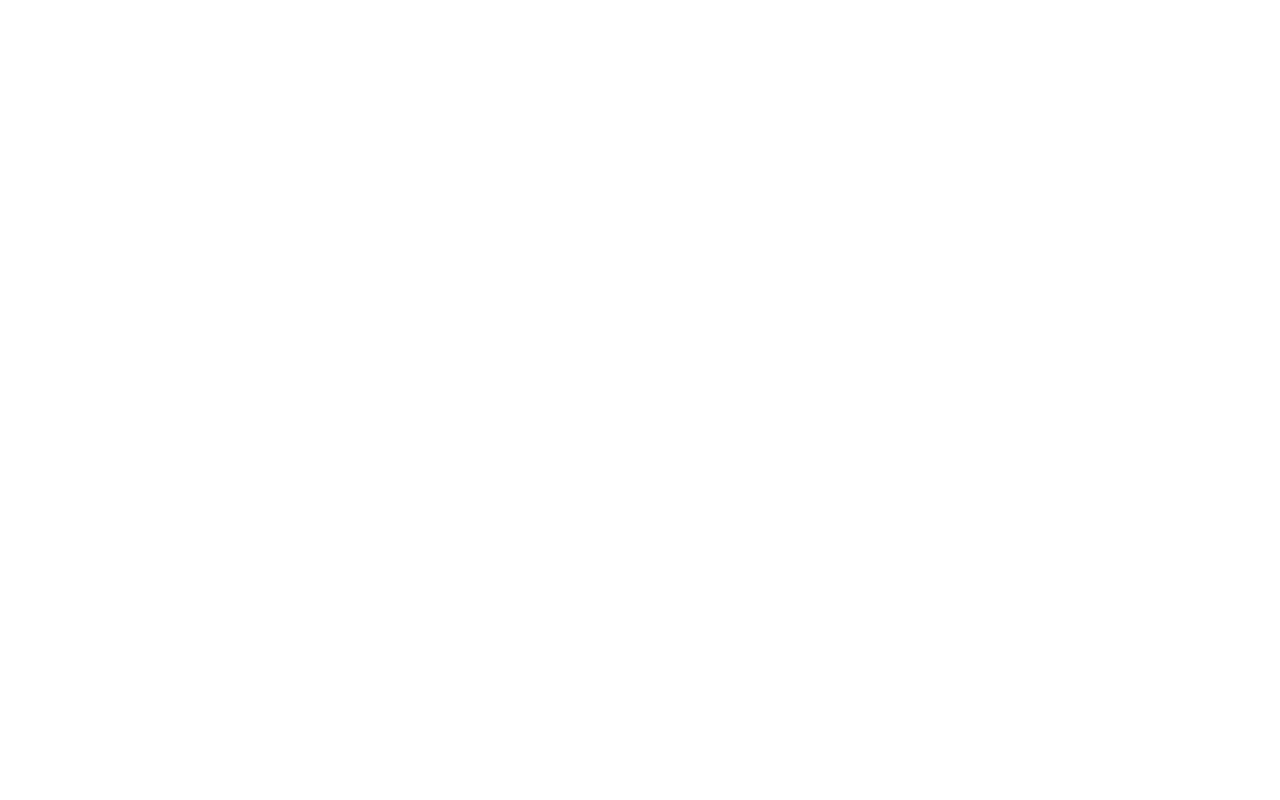
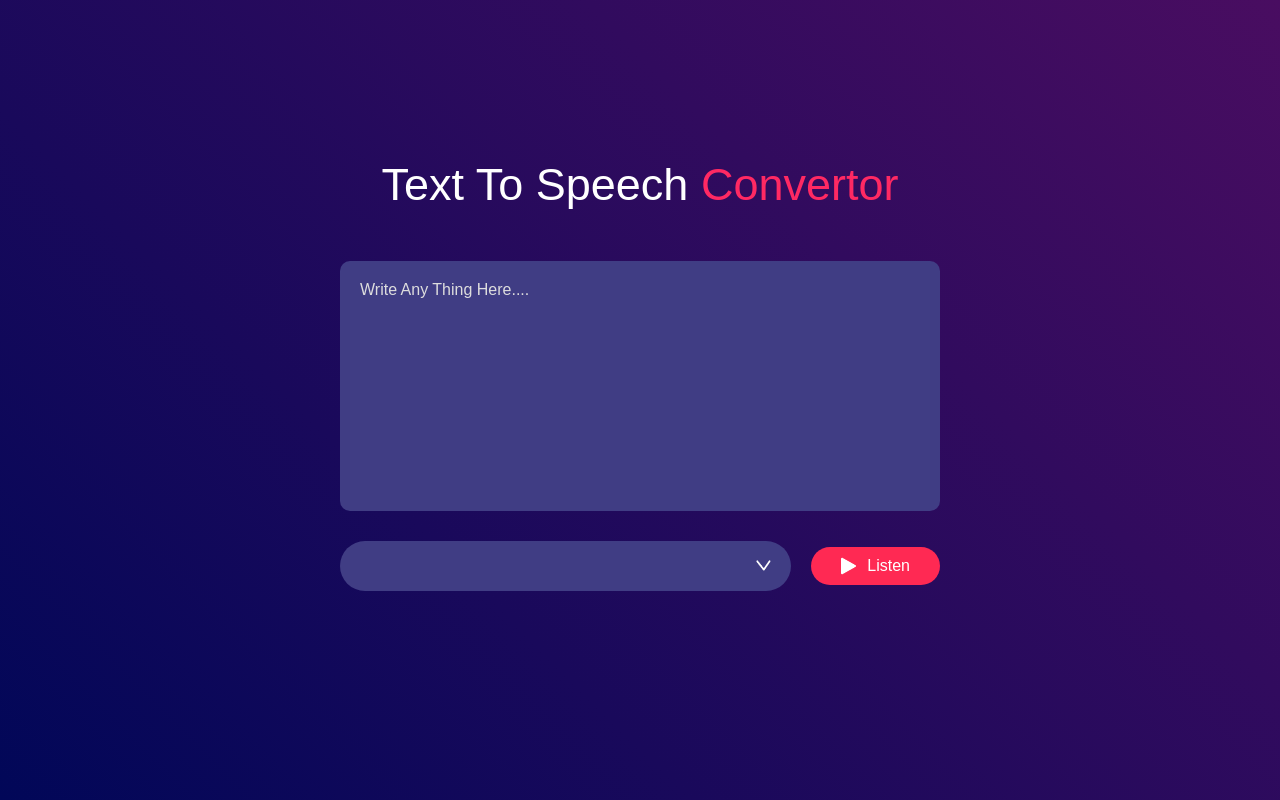
Before and after one commit to dipeshkr04/JavaProjects, a plain HTML site: page index.html in a window 1280 px wide. Drawn offline with Linux system fonts and the light colour scheme.

Commit message:
Full Project

```diff
--- a/index.html
+++ b/index.html
@@ -3,9 +3,20 @@
 <head>
     <meta charset="UTF-8">
     <meta name="viewport" content="width=device-width, initial-scale=1.0">
-    <title>Document</title>
+    <title>Text To Speech Convertor</title>
+    <link rel="stylesheet" href="style.css">
 </head>
 <body>
-
+    <div class="hero">
+        <h1>
+            Text To Speech <span>Convertor</span>
+        </h1>
+        <textarea placeholder="Write Any Thing Here...."></textarea>
+        <div class="row">
+            <select></select>
+            <button><img src="images/play.png" alt="">Listen</button>
+        </div>
+    </div>
+    <script src="script.js"></script>
 </body>
 </html>
--- /dev/null
+++ b/script.js
@@ -0,0 +1,21 @@
+let speech = new SpeechSynthesisUtterance();
+
+let voices = [];
+
+let voiceSelect = document.querySelector("select");
+
+window.speechSynthesis.onvoiceschanged = () => {
+    voices = window.speechSynthesis.getVoices();
+    speech.voice = voices[0];
+
+    voices.forEach((voice, i) => (voiceSelect.options[i] = new Option(`${voice.name} (${voice.lang})`, i)));
+};
+
+voiceSelect.addEventListener("change", () =>{
+    speech.voice = voices[voiceSelect.value];
+});
+
+document.querySelector("button").addEventListener("click", () => {
+    speech.text  = document.querySelector("textarea").value;
+    window.speechSynthesis.speak(speech);
+});
--- /dev/null
+++ b/style.css
@@ -0,0 +1,86 @@
+*{
+    margin: 0;
+    padding: 0;
+    font-family: 'Poppins' , sans-serif;
+    box-sizing: border-box;
+}
+
+.hero{
+    width: 100%;
+    min-height: 100vh;
+    background: linear-gradient(45deg, #010758, #490d61);
+    display: flex;
+    align-items: center;
+    justify-content: center;
+    flex-direction: column;
+    color: white;
+}
+
+.hero h1{
+    font-size: 45px;
+    font-weight: 500;
+    margin-top: -50px;
+    margin-bottom: 50px;
+}
+
+.hero h1 span{
+    color: #ff2963
+}
+
+textarea{
+    width: 600px;
+    height: 250px;
+    background: #403d84;
+    color: #fff;
+    font-size: 15px;
+    border: 0;
+    outline: 20px;
+    padding: 20px;
+    border-radius: 10px;
+    resize: none;
+    margin-bottom: 30px;
+}
+
+textarea::placeholder{
+    font-size: 16px;
+    color: #ddd;
+}
+.row{
+    width: 600px;
+    display: flex;
+    align-items: center;
+    gap: 20px;
+}
+button{
+    /* height: 50px; */
+    background: #ff2953;
+    color: #fff;
+    font-size: 16px;
+    padding: 10px 30px;
+    border-radius: 35px;
+    border: 0;
+    outline: 0;
+    cursor: pointer;
+    display: flex;
+    align-items: center;
+}
+button img{
+    width: 16px;
+    margin-right: 10px;
+}
+select {
+    flex: 1;
+    color: #fff;
+    background: #403d84;
+    height: 50px;
+    padding: 0 20px;
+    outline: 0;
+    border: 0;
+    border-radius: 35px;
+    appearance: none;
+    background-image: url(images/dropdown.png);
+    background-repeat: no-repeat;
+    background-size: 15px;
+    background-position-x: calc(100% - 20px);
+    background-position-y: calc(100% - 20px);
+}
```
Also changed, not shown: images/dropdown.png (added), images/play.png (added).
